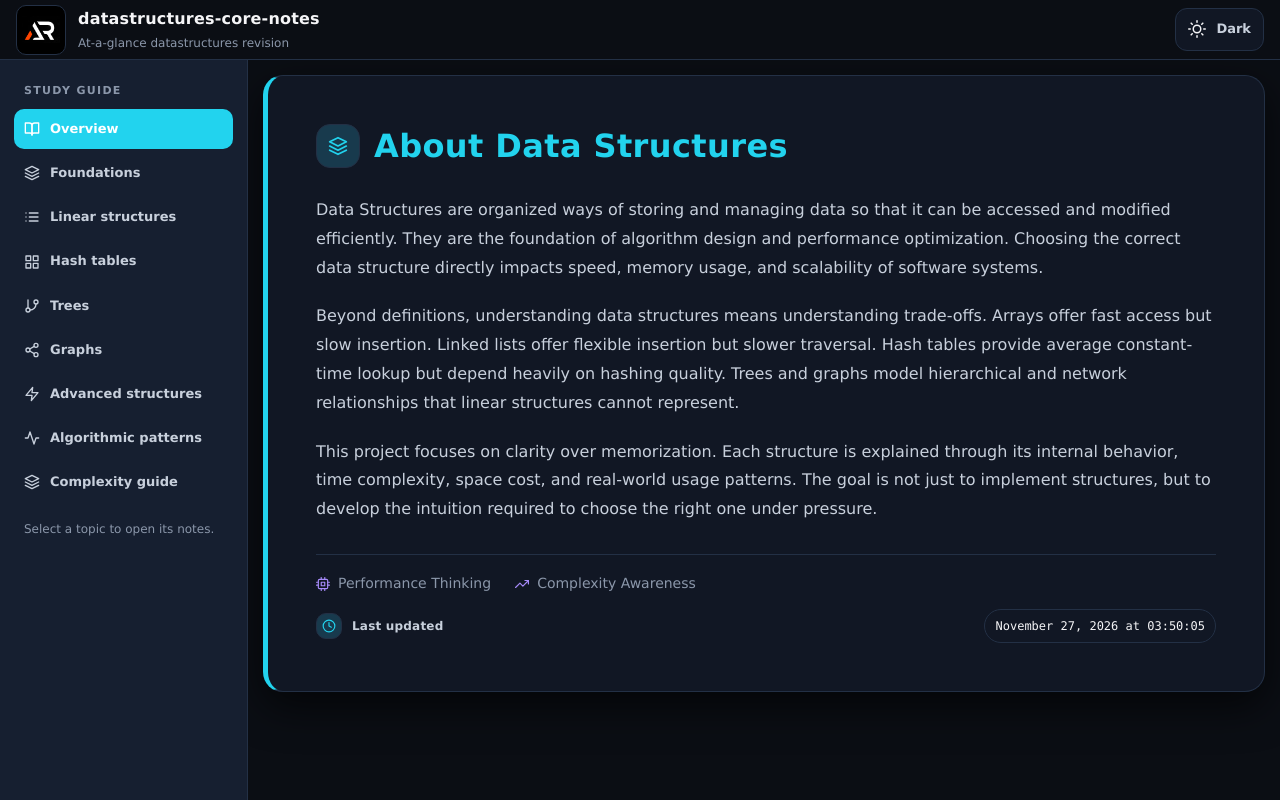
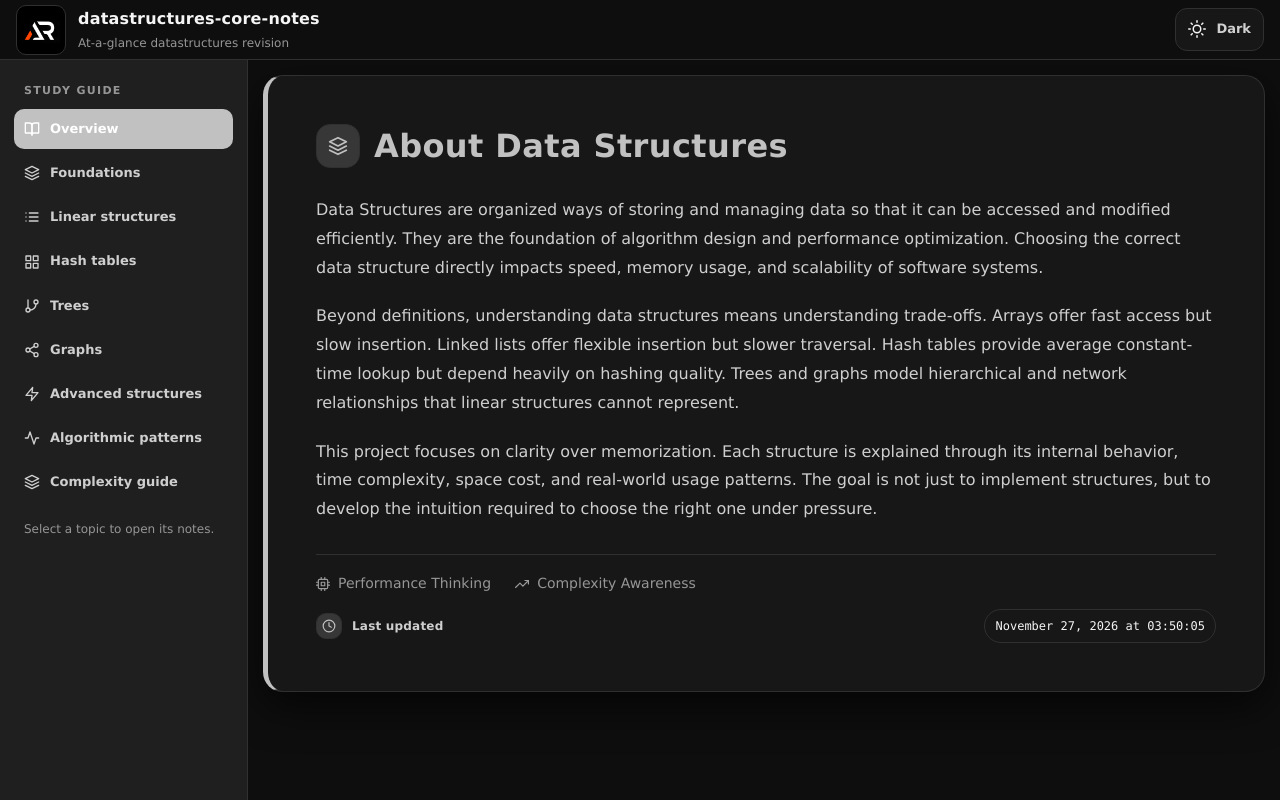
Before and after one commit to a2rp/datastructures-core-notes, a React (Vite) app: page / in a window 1280 px wide. Built offline with nearby package versions, Linux system fonts and the light colour scheme.

Commit message:
Make data structures notes monochrome and add screenshot

```diff
--- a/index.html
+++ b/index.html
@@ -6,7 +6,7 @@
         <title>Data Structures Core Notes</title>
         <meta name="description" content="Practical data structures revision notes covering complexity, linear structures, hash tables, trees, graphs, and algorithmic patterns." />
         <meta name="author" content="Ashish Ranjan" />
-        <meta name="theme-color" content="#05080f" />
+        <meta name="theme-color" content="#080808" />
         <link rel="icon" type="image/x-icon" href="%BASE_URL%favicon.ico" />
         <meta property="og:title" content="Data Structures Core Notes" />
         <meta property="og:description" content="Practical revision notes for data structures, complexity, and algorithmic thinking." />
--- a/src/index.css
+++ b/src/index.css
@@ -192,7 +192,7 @@ hr {
 /* 11) Selection */
 ::selection {
     background: var(--color-primary);
-    color: #071018;
+    color: #0f0f0f;
 }
 
 /* 12) Focus visibility */
--- a/src/theme.css
+++ b/src/theme.css
@@ -3,38 +3,38 @@
 
 :root {
     /* Base (neutral systems vibe) */
-    --color-bg: #0b0e14;
-    --color-surface: #111724;
-    --color-surface-2: #161f30;
+    --color-bg: #0e0e0e;
+    --color-surface: #171717;
+    --color-surface-2: #1f1f1f;
 
     /* Primary Accent (teal for "systems + clarity") */
-    --color-primary: #22d3ee;
-    --color-primary-hover: #67e8f9;
+    --color-primary: #c1c1c1;
+    --color-primary-hover: #d6d6d6;
 
     /* Secondary Accent (purple for "algorithms / graphs") */
-    --color-accent: #a78bfa;
+    --color-accent: #9d9d9d;
 
     /* Text */
-    --color-text-primary: #f5f5f7;
-    --color-text-secondary: #c8d0dc;
-    --color-text-muted: #8b97aa;
+    --color-text-primary: #f5f5f5;
+    --color-text-secondary: #cfcfcf;
+    --color-text-muted: #969696;
 
     /* Borders */
-    --color-border: #233045;
-    --color-border-light: #2d3d59;
+    --color-border: #303030;
+    --color-border-light: #3d3d3d;
 
     /* Links */
-    --color-link: #22d3ee;
-    --color-link-hover: #67e8f9;
+    --color-link: #c1c1c1;
+    --color-link-hover: #d6d6d6;
 
     /* States */
-    --color-success: #34d399;
-    --color-error: #ff5c5c;
-    --color-warning: #fbbf24;
+    --color-success: #bbbbbb;
+    --color-error: #949494;
+    --color-warning: #c8c8c8;
 
     /* Code blocks */
-    --color-code-bg: #0a101b;
-    --color-code-border: #273550;
+    --color-code-bg: #101010;
+    --color-code-border: #353535;
 
     /* Shadow */
     --color-shadow: rgba(0, 0, 0, 0.65);
@@ -44,30 +44,30 @@
 
 html[data-theme="light"] {
     --color-bg: #ffffff;
-    --color-surface: #f6f8ff;
-    --color-surface-2: #eef2ff;
+    --color-surface: #f8f8f8;
+    --color-surface-2: #f2f2f2;
 
-    --color-primary: #0ea5b7;
-    --color-primary-hover: #0891b2;
+    --color-primary: #969696;
+    --color-primary-hover: #858585;
 
-    --color-accent: #6d28d9;
+    --color-accent: #585858;
 
-    --color-text-primary: #0f172a;
-    --color-text-secondary: #334155;
-    --color-text-muted: #64748b;
+    --color-text-primary: #171717;
+    --color-text-secondary: #404040;
+    --color-text-muted: #737373;
 
-    --color-border: #cfd7e6;
-    --color-border-light: #dee6f5;
+    --color-border: #d6d6d6;
+    --color-border-light: #e5e5e5;
 
-    --color-link: #0ea5b7;
-    --color-link-hover: #0891b2;
+    --color-link: #969696;
+    --color-link-hover: #858585;
 
-    --color-success: #059669;
-    --color-error: #dc2626;
-    --color-warning: #d97706;
+    --color-success: #838383;
+    --color-error: #727272;
+    --color-warning: #909090;
 
-    --color-code-bg: #f8fafc;
-    --color-code-border: #e5e7eb;
+    --color-code-bg: #fafafa;
+    --color-code-border: #e7e7e7;
 
     --color-shadow: rgba(0, 0, 0, 0.08);
 }
```
Also changed, not shown: screenshot.jpg (added), 1 other file (tests, documents, lock files or other folders).
